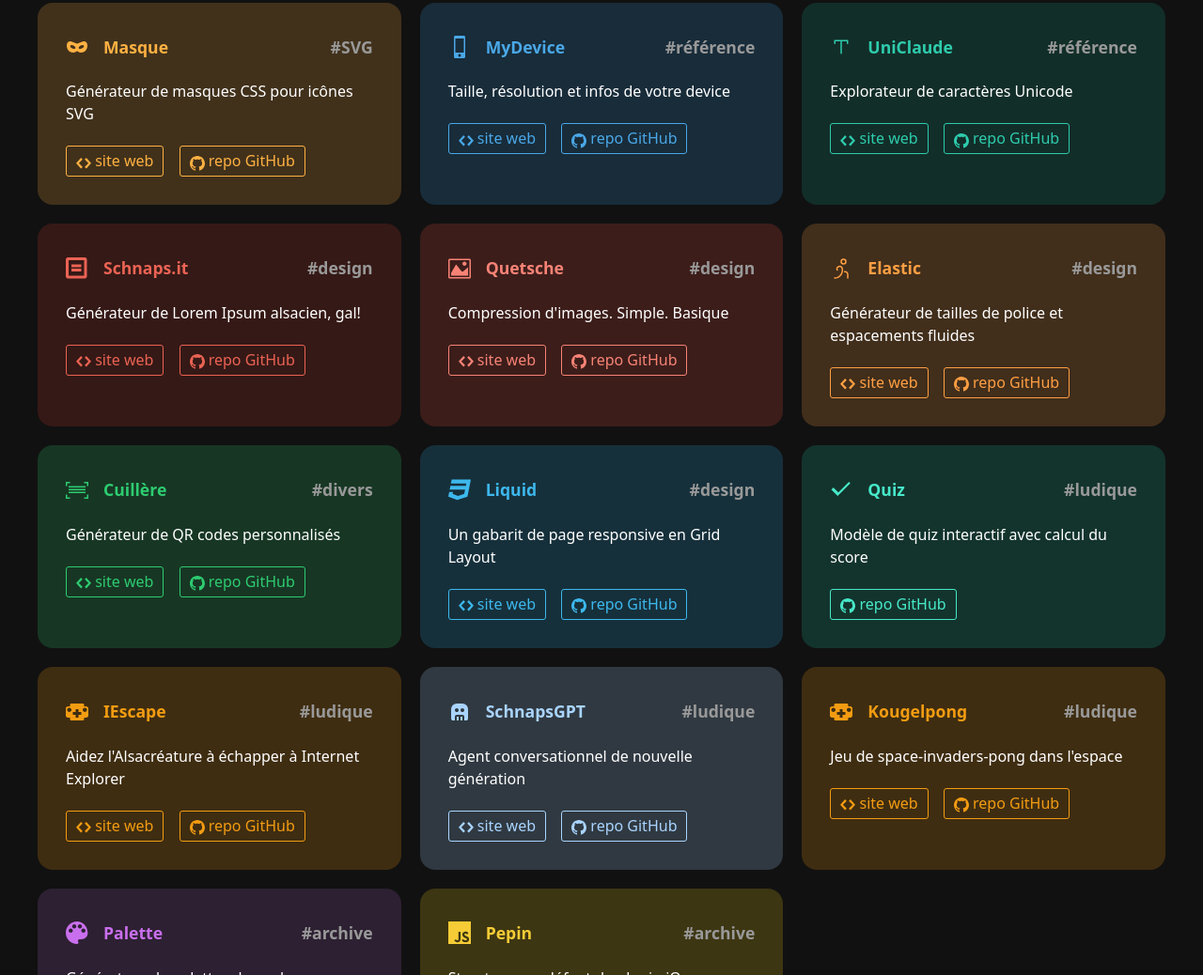
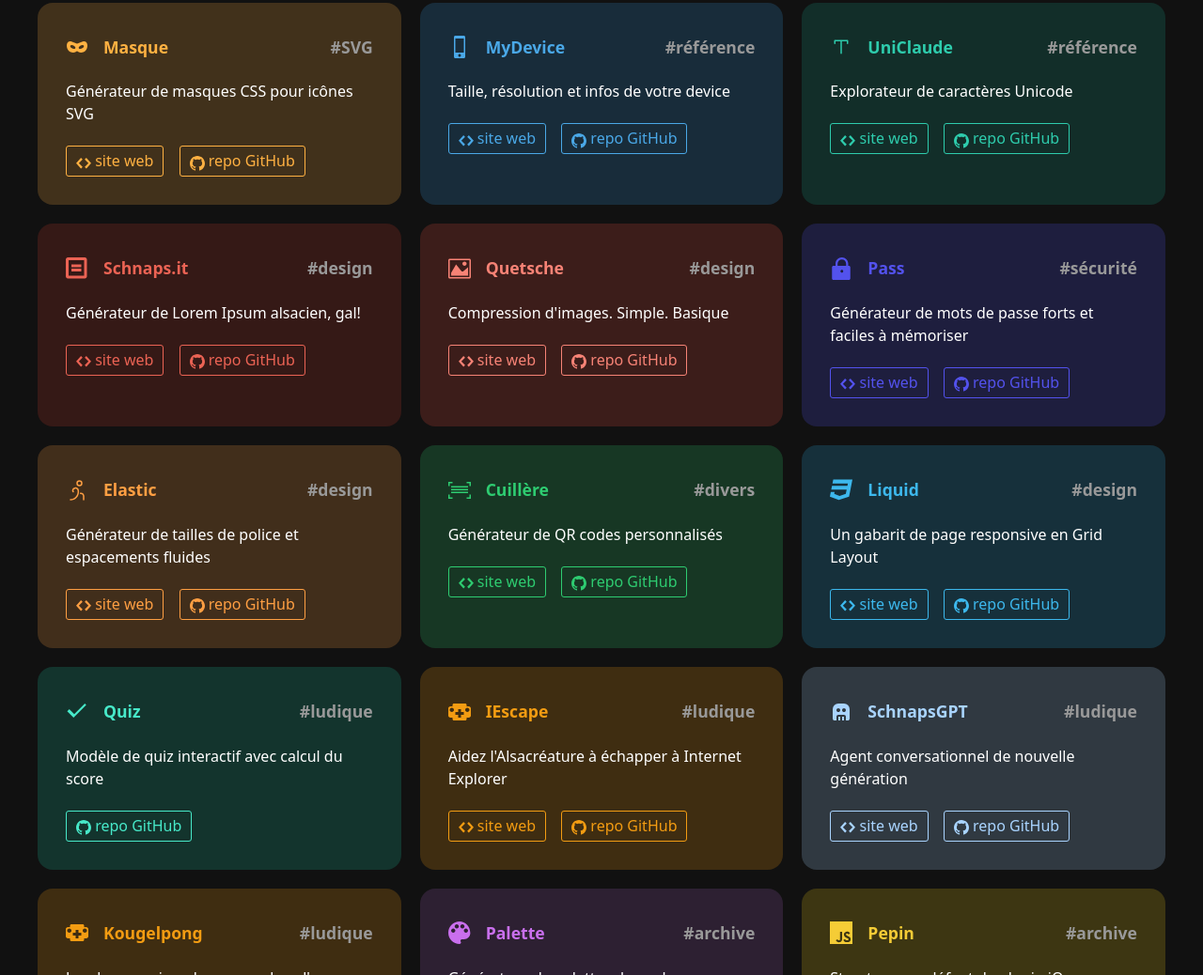
Before and after one commit to alsacreations/alsacreations.github.io, a plain HTML site: page index.html in a window 1280 px wide. Shown: the part 875-1913 px from the top of the page at 94% size. Drawn offline with Linux system fonts and the light colour scheme.

Commit message:
feat: ajoute Pass

```diff
--- a/index.html
+++ b/index.html
@@ -616,6 +616,46 @@
         >
       </li>
 
+      <!-- Pass -->
+      <li class="repo repo--pass">
+        <h3>
+          <svg
+            class="icon"
+            aria-hidden="true">
+            <use
+              xmlns:xlink="http://www.w3.org/1999/xlink"
+              xlink:href="#lock"></use>
+          </svg>
+          Pass
+          <span>#sécurité</span>
+        </h3>
+        <p>Générateur de mots de passe forts et faciles à mémoriser</p>
+        <a
+          class="button"
+          href="https://pass.alsacreations.com"
+          target="_blank"
+          title="site web (nouvelle fenêtre)"
+          ><svg class="icon icon--sub">
+            <use
+              xmlns:xlink="http://www.w3.org/1999/xlink"
+              xlink:href="#liquid"></use>
+          </svg>
+          site web</a
+        >
+        <a
+          class="button"
+          href="https://github.com/alsacreations/pass"
+          target="_blank"
+          title="repo GitHub (nouvelle fenêtre)"
+          ><svg class="icon icon--sub">
+            <use
+              xmlns:xlink="http://www.w3.org/1999/xlink"
+              xlink:href="#octocat"></use>
+          </svg>
+          repo GitHub</a
+        >
+      </li>
+
       <!-- Elastic -->
       <li class="repo repo--elastic">
         <h3>
@@ -1156,6 +1196,12 @@
           d="M235.6 176h-15.36a104 104 0 1 0-184.52 0H20.4A12.26 12.26 0 0 0 8 187.78A12 12 0 0 0 20 200h60a8 8 0 0 1 0 16h-7.84a8.2 8.2 0 0 0-8 6.33A8 8 0 0 0 72 232h127.73a8.18 8.18 0 0 0 8.25-7.47a8 8 0 0 0-8-8.53H144a8 8 0 0 1 0-16h7.79a8.28 8.28 0 0 0 8.15-7.05A8 8 0 0 0 152 184h-16c-14.93 0-30.59-5.78-43-15.85c-13.55-11-21-25.27-21-40.15a57 57 0 0 1 .71-9a8.21 8.21 0 0 1 8.85-7a8 8 0 0 1 7 9.27A41.3 41.3 0 0 0 88 128c0 22.16 26.26 40 48 40h15.44c13.5 0 24.86 11.05 24.55 24.55a24 24 0 0 1-.23 2.83a4 4 0 0 0 4 4.62H236a12 12 0 0 0 12-12.22A12.26 12.26 0 0 0 235.6 176M127.9 93.56a12 12 0 1 1-13.46-13.46a12 12 0 0 1 13.46 13.46m48 48a12 12 0 1 1-13.46-13.46a12 12 0 0 1 13.46 13.46"></path>
       </symbol>
       <symbol
+        id="lock"
+        viewBox="0 0 16 16">
+        <path
+          d="M4 6V4.5C4 2.015 6.015 0 8.5 0S13 2.015 13 4.5V6h0.5c0.55 0 1 0.45 1 1v8c0 0.55-0.45 1-1 1h-11c-0.55 0-1-0.45-1-1V7c0-0.55 0.45-1 1-1H4z m1.5 0h6V4.5c0-1.657-1.343-3-3-3s-3 1.343-3 3V6z m3 4.75c0.552 0 1-0.448 1-1s-0.448-1-1-1-1 0.448-1 1 0.448 1 1 1z" />
+      </symbol>
+      <symbol
         viewBox="0 0 62.6 65.9"
         id="pepins">
         <path
--- a/styles.css
+++ b/styles.css
@@ -115,6 +115,11 @@
   --color-fondue-base: #f1c40f;
   --color-fondue-bg-transparent: rgba(241, 196, 15, 0.2);
   --color-fondue-shadow: var(--color-fondue-base);
+
+  /* Pass */
+  --color-pass-base: #5352ed;
+  --color-pass-bg-transparent: rgba(83, 82, 237, 0.2);
+  --color-pass-shadow: var(--color-pass-base);
 
   /* Espacements */
   --spacing-0: 0rem;
@@ -453,6 +458,12 @@
   --repo-shadow: var(--color-fondue-shadow);
 }
 
+.repo--pass {
+  --repo-bg: var(--color-pass-bg-transparent);
+  --repo-color: var(--color-pass-base);
+  --repo-shadow: var(--color-pass-shadow);
+}
+
 /* Styles pour les détails */
 .details {
   position: absolute;
```
Also changed, not shown: .claude/settings.json (added).
